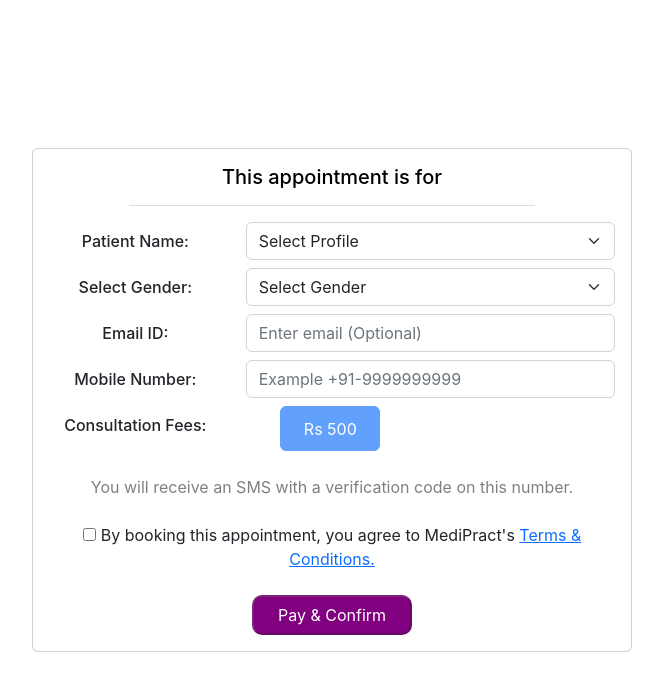
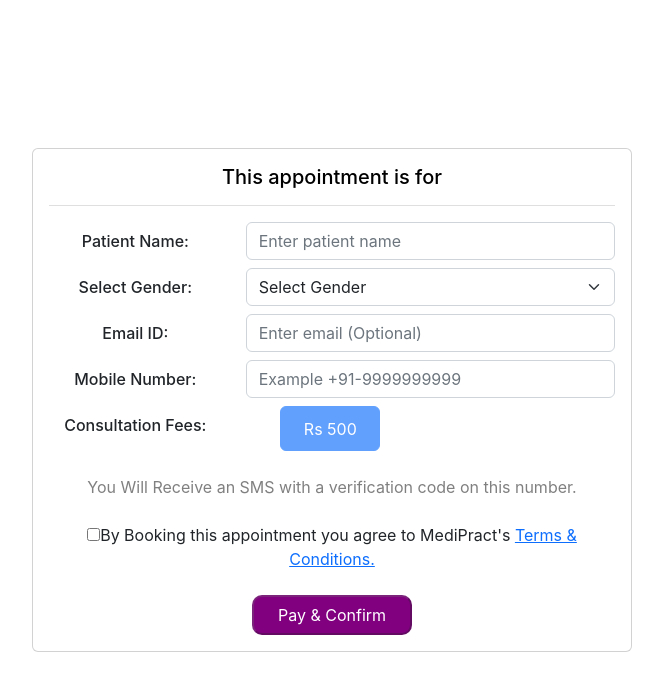
Before and after one commit to imbuesoft/patient, a React (Create React App) app: page / in a window 1280 px wide. Shown: the top 690 px of the page, without its empty margins (268-931 px from the left). Built offline with nearby package versions, Linux system fonts and the light colour scheme.

Commit message:
Update Appointment.js

```diff
--- a/src/Appointment/Appointment.js
+++ b/src/Appointment/Appointment.js
@@ -1,63 +1,36 @@
 import React, { useState } from 'react';
 import './Appointment.css';
-//import Autocomplete from './Autocomplete';
 
 const Appointment = () => {
-  const [checkbox, setCheckbox] = useState(false);
-  const [patientName, setPatientName] = useState('');
-  const options = [
-    'Prakash Gujarati',
-    'Happy Pachani',
-    'Dhara Ramavat',
-    'Harshal Katakiya',
-    'MediPract',
-    'Miraj Sakdecha',
-    'Jay Parmar',
-  ];
+  const [checkbox2, setCheckbox2] = useState(false);
 
   const handleCheckboxChange = (e) => {
-    setCheckbox(e.target.checked);
+    setCheckbox2(e.target.checked);
   };
 
   const handleCreateAppoint = () => {
     // Handle the logic for creating the appointment
   };
 
-  // const handlePatientNameSelect = (name) => {
-  //   setPatientName(name);
-  // };
-
   return (
     <div className="appointment-container d-flex justify-content-center align-items-center">
       <div className="card card-appointment w-50">
         <div className="card-body">
-          <h5 className="card-title">This appointment is for</h5>
-          <hr className="separator" style={{marginLeft: "80px", marginRight: "80px"}} />
+          <h5 className="card-title">
+            This appointment is for
+          </h5>
+          <hr className="separator" />
           <div className="form-group row">
-            <label htmlFor="patientName" className="col-sm-4 col-form-label">
-              Patient Name:
-            </label>
+            <label htmlFor="patientName" className="col-sm-4 col-form-label">Patient Name:</label>
             <div className="col-sm-8">
-            {/* <Autocomplete options={options} onSelect={handlePatientNameSelect} /> */}
-            <select
-              className="form-select mb-2"
-              id="patientName"
-              value={patientName}
-              onChange={(e) => setPatientName(e.target.value)}>
-              <option value="">Select Profile</option>
-              {options.map((option) => (
-                <option key={option} value={option}>{option}</option>
-              ))}
-            </select>
+              <input type="text" className="form-control mb-2" id="patientName" placeholder="Enter patient name" />
             </div>
           </div>
           <div className="form-group row">
-            <label htmlFor="genderSelect" className="col-sm-4 col-form-label">
-              Select Gender:
-            </label>
+            <label htmlFor="genderSelect" className="col-sm-4 col-form-label">Select Gender:</label>
             <div className="col-sm-8">
               <select className="form-select mb-2" id="genderSelect" aria-label="Gender">
-                <option defaultValue>Select Gender</option>
+                <option selected disabled>Select Gender</option>
                 <option value="male">Male</option>
                 <option value="female">Female</option>
                 <option value="other">Other</option>
@@ -65,24 +38,15 @@ const Appointment = () => {
             </div>
           </div>
           <div className="form-group row">
-            <label htmlFor="emailId" className="col-sm-4 col-form-label">
-              Email ID:
-            </label>
+            <label htmlFor="emailId" className="col-sm-4 col-form-label">Email ID:</label>
             <div className="col-sm-8">
               <input type="email" className="form-control mb-2" id="emailId" placeholder="Enter email (Optional)" />
             </div>
           </div>
           <div className="form-group row">
-            <label htmlFor="mobileNumber" className="col-sm-4 col-form-label">
-              Mobile Number:
-            </label>
+            <label htmlFor="mobileNumber" className="col-sm-4 col-form-label">Mobile Number:</label>
             <div className="col-sm-8">
-              <input
-                type="tel"
-                className="form-control mb-2"
-                id="mobileNumber"
-                placeholder="Example +91-9999999999"
-              />
+              <input type="tel" className="form-control mb-2" id="mobileNumber" placeholder="Example +91-9999999999" />
             </div>
           </div>
           <div className="form-group row">
@@ -96,14 +60,14 @@ const Appointment = () => {
                 id="consultationFees"
                 value="Rs 500"
                 disabled
-                style={{ width: '100px', height: '45px', marginLeft: '-200px' }}
+                style={{ width: "100px", height: "45px", marginLeft: "-200px" }}
               />
             </div>
           </div>
           <br />
           <div>
-            <p className="card-text" style={{ color: 'gray' }}>
-              You will receive an SMS with a verification code on this number.
+            <p className="card-text" style={{ color: "gray" }}>
+              You Will Receive an SMS with a verification code on this number.
             </p>
           </div>
           <br />
@@ -111,18 +75,17 @@ const Appointment = () => {
             <label>
               <input
                 type="checkbox"
-                name="checkbox"
-                checked={checkbox}
+                name="checkbox2"
+                checked={checkbox2}
                 onChange={handleCheckboxChange}
-                style={{marginRight: "5px", marginTop: "5px"}}
               />
-              By booking this appointment, you agree to MediPract's <a href="/">Terms & Conditions.</a>
+              By Booking this appointment you agree to MediPract's <a href="/">Terms & Conditions.</a>
             </label>
           </div>
           <br />
           <button
             className="create-appoint-button"
-            disabled={!checkbox}
+            disabled={!checkbox2}
             onClick={handleCreateAppoint}
           >
             Pay & Confirm
```
